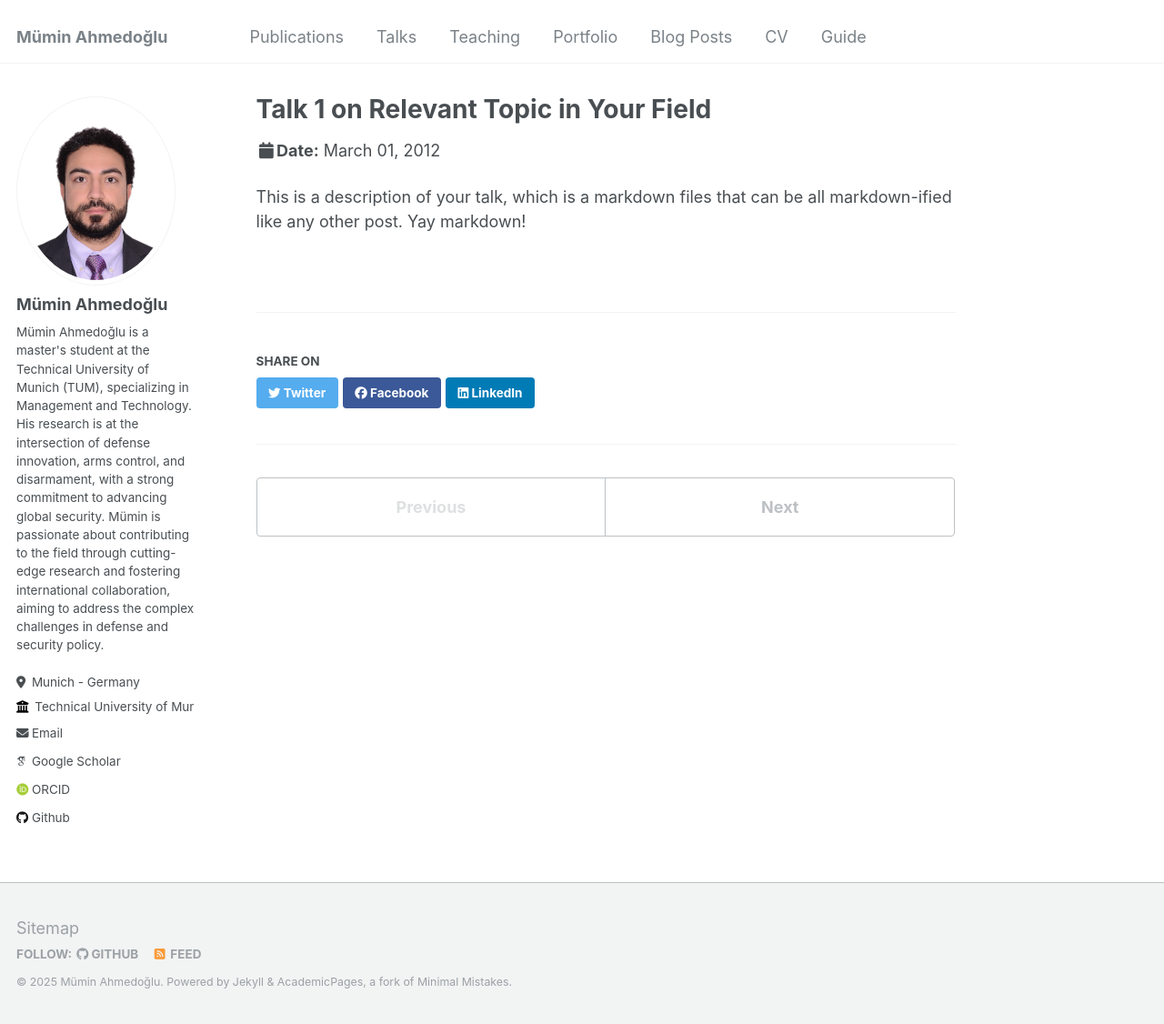
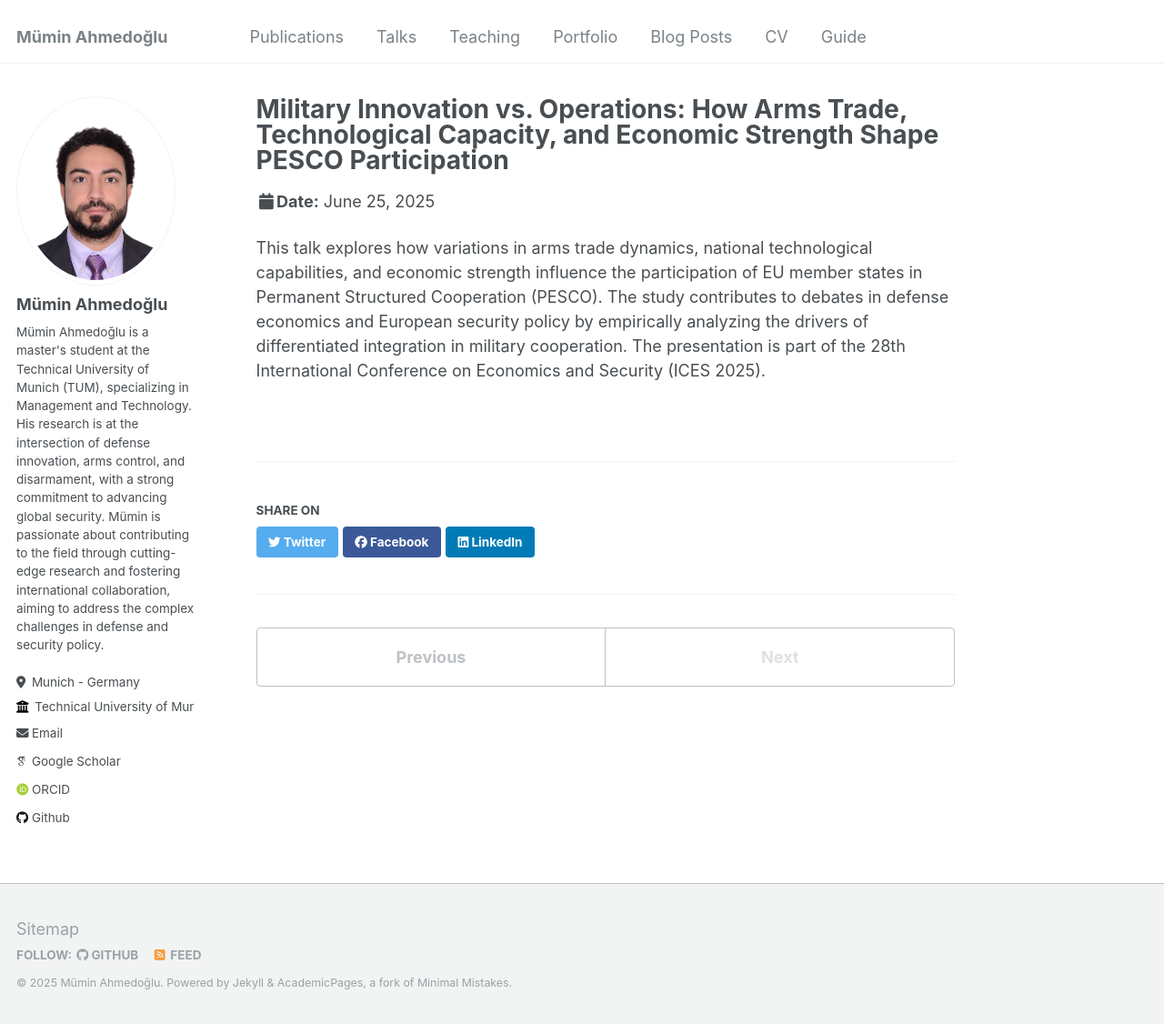
Before and after one commit to ahmedoglu/ahmedoglu.github.io, a Jekyll site: the page built from _talks/2012-03-01-talk-1.md, in a window 1280 px wide and 1126 px high. Shown: the whole window at 91% size. Built offline with Jekyll 4.4.1, drawn with Linux system fonts in a browser that asks for light colours; some web fonts are replaced.

Commit message:
Update 2012-03-01-talk-1.md

```diff
--- a/_talks/2012-03-01-talk-1.md
+++ b/_talks/2012-03-01-talk-1.md
@@ -1,11 +1,11 @@
 ---
-title: "Talk 1 on Relevant Topic in Your Field"
+title: "Military Innovation vs. Operations: How Arms Trade, Technological Capacity, and Economic Strength Shape PESCO Participation"
 collection: talks
 type: "Talk"
 permalink: /talks/2012-03-01-talk-1
-venue: "UC San Francisco, Department of Testing"
-date: 2012-03-01
-location: "San Francisco, California"
+venue: "28th International Conference on Economics and Security (ICES 2025), Ulster University"
+date: 2025-06-25
+location: "Belfast, Northern Ireland"
 ---
 
-This is a description of your talk, which is a markdown files that can be all markdown-ified like any other post. Yay markdown!
+This talk explores how variations in arms trade dynamics, national technological capabilities, and economic strength influence the participation of EU member states in Permanent Structured Cooperation (PESCO). The study contributes to debates in defense economics and European security policy by empirically analyzing the drivers of differentiated integration in military cooperation. The presentation is part of the 28th International Conference on Economics and Security (ICES 2025).
```
